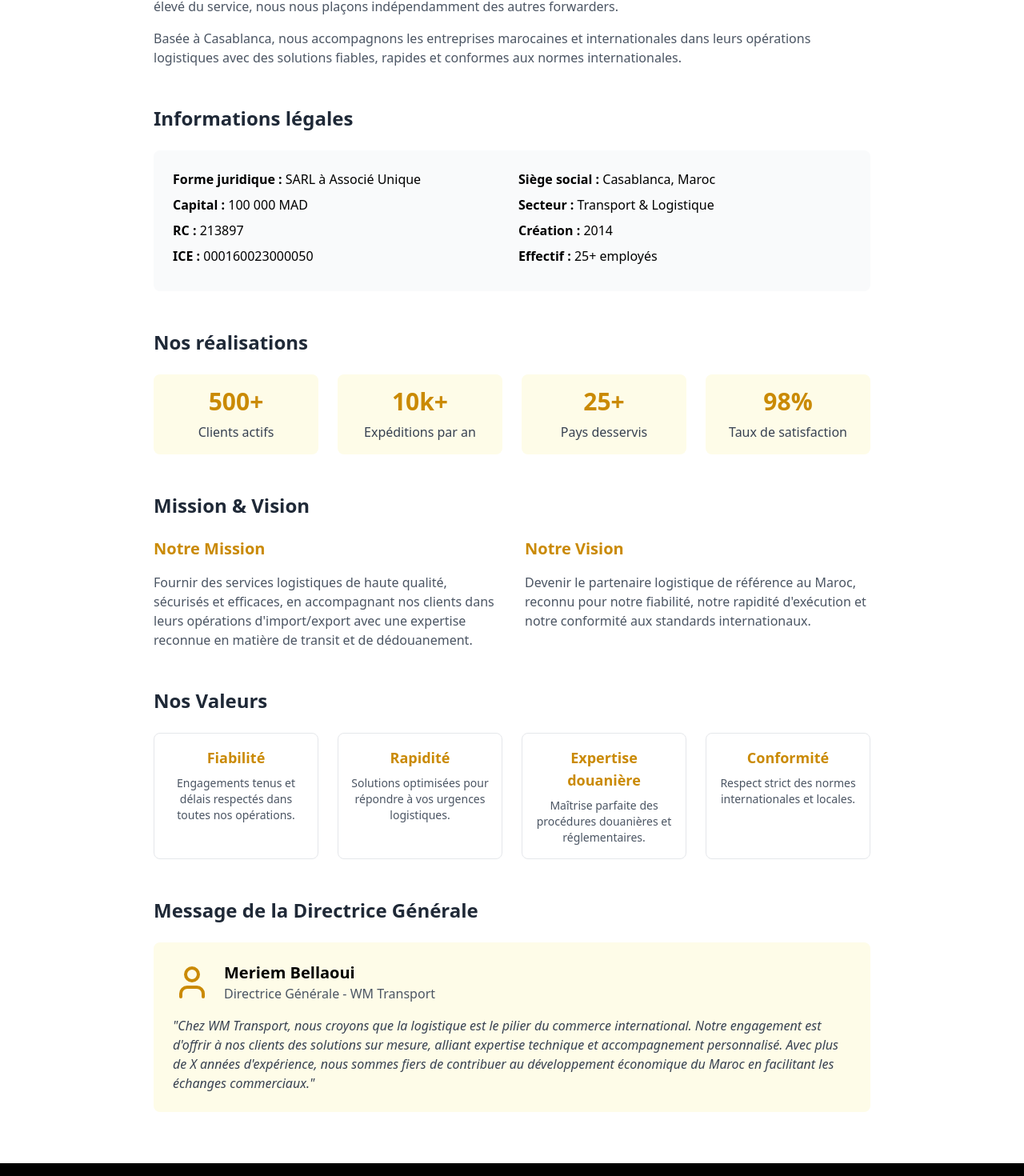
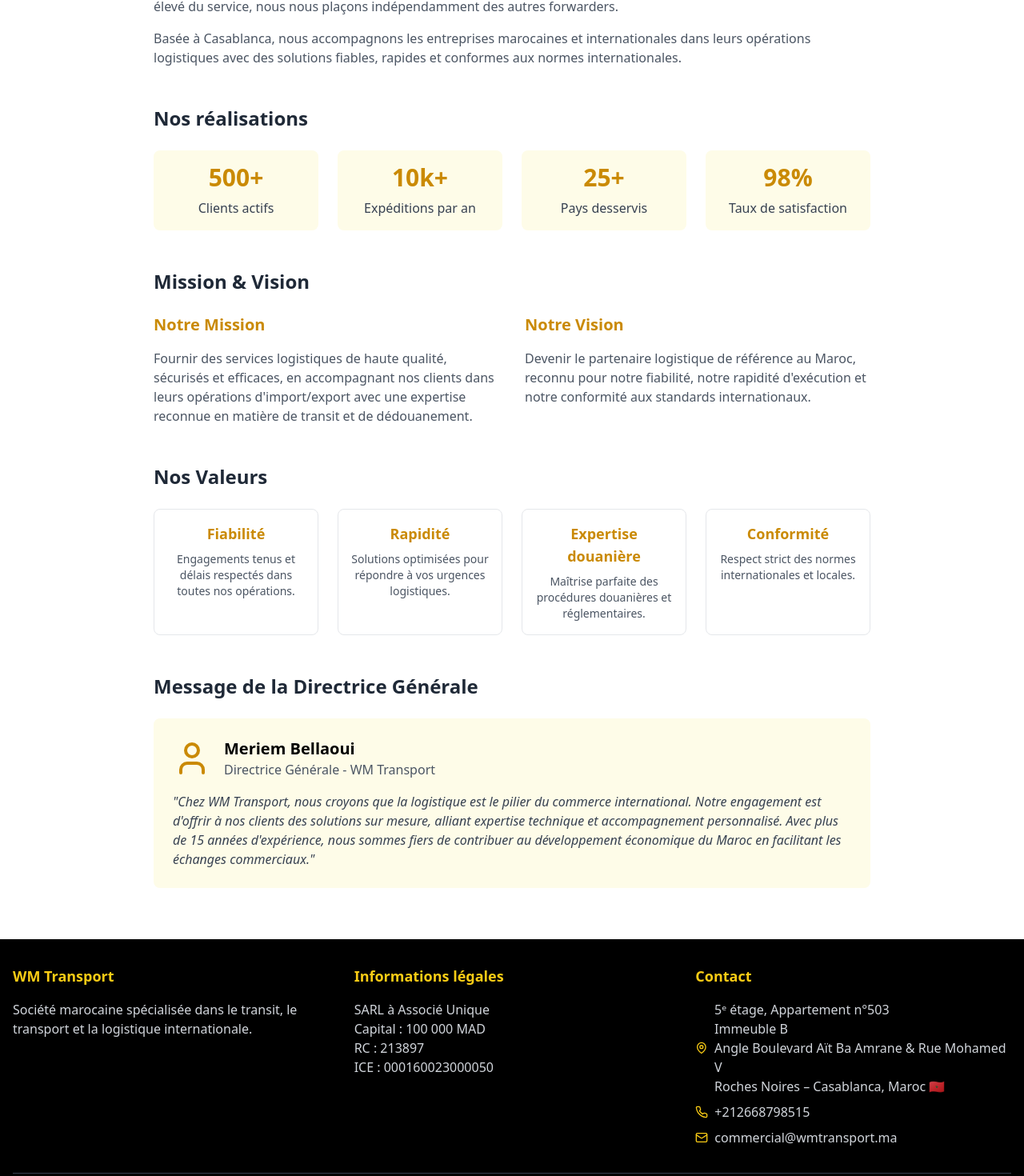
Before and after one commit to solexo/wmtransport, a React (Vite) app: page /about in a window 1280 px wide. Shown: the part 660-2130 px from the top of the page at 80% size. Built offline with nearby package versions, Linux system fonts and the light colour scheme.

Commit message:
Update contact info: change phone number to +212668798515, update experience to 15+ years, remove legal section and old email, update company description

```diff
--- a/src/components/Footer.tsx
+++ b/src/components/Footer.tsx
@@ -33,11 +33,11 @@
             </div>
             <div className="flex items-center mb-2">
               <Phone className="h-4 w-4 mr-2" />
-              <span className="text-gray-300">+212.678.676.295</span>
+              <span className="text-gray-300">+212668798515</span>
             </div>
             <div className="flex items-center">
               <Mail className="h-4 w-4 mr-2" />
-              <span className="text-gray-300">wm1transport@gmail.com<br />commercial@wmtransport.ma</span>
+              <span className="text-gray-300">commercial@wmtransport.ma</span>
             </div>
           </div>
         </div>
--- a/src/pages/About.tsx
+++ b/src/pages/About.tsx
@@ -6,7 +6,7 @@
     <>
       <Helmet>
         <title>À propos WM Transport Maroc - Transit Transport International Casablanca</title>
-        <meta name="description" content="WM Transport Maroc Casablanca - Société spécialisée transit douane transport international maritime aérien routier. Plus de 10 ans d'expérience logistique Maroc." />
+        <meta name="description" content="WM Transport Maroc Casablanca - Société spécialisée transit douane transport international maritime aérien routier. Plus de 15 ans d'expérience logistique Maroc." />
         <meta name="keywords" content="wm transport maroc, entreprise transport casablanca, transit maroc, transport international maroc, logistique casablanca, douane maroc" />
         <link rel="canonical" href="https://wmtransport.ma/about" />
       </Helmet>
@@ -40,25 +40,6 @@
             </p>
           </section>
 
-          <section className="mb-12">
-            <h2 className="text-2xl font-semibold mb-6 text-gray-800">Informations légales</h2>
-            <div className="bg-gray-50 p-6 rounded-lg">
-              <div className="grid grid-cols-1 md:grid-cols-2 gap-4">
-                <div>
-                  <p className="mb-2"><strong>Forme juridique :</strong> SARL à Associé Unique</p>
-                  <p className="mb-2"><strong>Capital :</strong> 100 000 MAD</p>
-                  <p className="mb-2"><strong>RC :</strong> 213897</p>
-                  <p className="mb-2"><strong>ICE :</strong> 000160023000050</p>
-                </div>
-                <div>
-                  <p className="mb-2"><strong>Siège social :</strong> Casablanca, Maroc</p>
-                  <p className="mb-2"><strong>Secteur :</strong> Transport & Logistique</p>
-                  <p className="mb-2"><strong>Création :</strong> 2014</p>
-                  <p className="mb-2"><strong>Effectif :</strong> 25+ employés</p>
-                </div>
-              </div>
-            </div>
-          </section>
 
           <section className="mb-12">
             <h2 className="text-2xl font-semibold mb-6 text-gray-800">Nos réalisations</h2>
@@ -134,7 +115,7 @@
                 </div>
               </div>
               <p className="text-gray-700 italic">
-                "Chez WM Transport, nous croyons que la logistique est le pilier du commerce international. Notre engagement est d'offrir à nos clients des solutions sur mesure, alliant expertise technique et accompagnement personnalisé. Avec plus de X années d'expérience, nous sommes fiers de contribuer au développement économique du Maroc en facilitant les échanges commerciaux."
+                "Chez WM Transport, nous croyons que la logistique est le pilier du commerce international. Notre engagement est d'offrir à nos clients des solutions sur mesure, alliant expertise technique et accompagnement personnalisé. Avec plus de 15 années d'expérience, nous sommes fiers de contribuer au développement économique du Maroc en facilitant les échanges commerciaux."
               </p>
             </div>
           </section>
--- a/src/pages/Contact.tsx
+++ b/src/pages/Contact.tsx
@@ -6,7 +6,7 @@
     <>
       <Helmet>
         <title>Contact WM Transport Maroc - Transit Transport Casablanca | WhatsApp Téléphone Email</title>
-        <meta name="description" content="Contact WM Transport Maroc Casablanca - Transit douane transport international. WhatsApp +212.678.676.295, téléphone, email professionnel Maroc." />
+        <meta name="description" content="Contact WM Transport Maroc Casablanca - Transit douane transport international. WhatsApp +212668798515, téléphone, email professionnel Maroc." />
         <meta name="keywords" content="contact wm transport maroc, transit casablanca, transport maroc contact, whatsapp transport casablanca, telephone fret maroc" />
         <link rel="canonical" href="https://wmtransport.ma/contact" />
       </Helmet>
@@ -19,11 +19,10 @@
             <h2 className="text-2xl font-semibold mb-6 text-gray-800">Questions? Commentaire?</h2>
             <p className="text-gray-600 mb-4 text-lg">Contacter nous sur :</p>
             <p className="text-gray-800 font-semibold mb-2">
-              <a href="tel:+212678676295" className="text-yellow-400 hover:text-yellow-300">+212.678.676.295</a>
+              <a href="tel:+212668798515" className="text-yellow-400 hover:text-yellow-300">+212668798515</a>
             </p>
             <p className="text-gray-600 mb-4">ou envoyez un e-mail sur :</p>
             <p className="text-gray-800 font-semibold">
-              <a href="mailto:wm1transport@gmail.com" className="text-yellow-400 hover:text-yellow-300">wm1transport@gmail.com</a><br />
               <a href="mailto:commercial@wmtransport.ma" className="text-yellow-400 hover:text-yellow-300">commercial@wmtransport.ma</a>
             </p>
             <div className="mt-6">
@@ -42,14 +41,14 @@
 
             <div className="flex flex-col sm:flex-row gap-4 justify-center">
               <a
-                href="https://wa.me/212678676295?text=Bonjour%20WM%20Transport%2C%20Je%20souhaite%20vous%20contacter%20pour%20des%20informations."
+                href="https://wa.me/212668798515?text=Bonjour%20WM%20Transport%2C%20Je%20souhaite%20vous%20contacter%20pour%20des%20informations."
                 className="bg-black hover:bg-gray-800 text-yellow-400 px-8 py-4 rounded-lg font-semibold transition-colors flex items-center justify-center text-lg"
               >
                 <MessageCircle className="h-6 w-6 mr-3" />
                 Nous contacter
               </a>
               <a
-                href="https://wa.me/212678676295?text=Bonjour%20WM%20Transport%2C%20Je%20souhaite%20r%C3%A9server%20un%20rendez-vous."
+                href="https://wa.me/212668798515?text=Bonjour%20WM%20Transport%2C%20Je%20souhaite%20r%C3%A9server%20un%20rendez-vous."
                 className="bg-black hover:bg-gray-800 text-yellow-400 px-8 py-4 rounded-lg font-semibold transition-colors flex items-center justify-center text-lg"
               >
                 <MessageCircle className="h-6 w-6 mr-3" />
@@ -80,7 +79,7 @@
                   <Phone className="h-6 w-6 text-yellow-400 mr-4" />
                   <div>
                     <h3 className="font-semibold text-gray-800 mb-2">Téléphone</h3>
-                    <p className="text-gray-600"><a href="tel:+212678676295" className="text-yellow-400 hover:text-yellow-300">+212.678.676.295</a></p>
+                    <p className="text-gray-600"><a href="tel:+212668798515" className="text-yellow-400 hover:text-yellow-300">+212668798515</a></p>
                   </div>
                 </div>
 
@@ -88,7 +87,7 @@
                   <Mail className="h-6 w-6 text-yellow-400 mr-4" />
                   <div>
                     <h3 className="font-semibold text-gray-800 mb-2">Email</h3>
-                    <p className="text-gray-600">wm1transport@gmail.com<br />commercial@wmtransport.ma</p>
+                    <p className="text-gray-600">commercial@wmtransport.ma</p>
                   </div>
                 </div>
               </div>
--- a/src/pages/Home.tsx
+++ b/src/pages/Home.tsx
@@ -17,7 +17,7 @@
             "@context": "https://schema.org",
             "@type": "Organization",
             "name": "WM Transport",
-            "description": "Société marocaine spécialisée dans le transit, le transport international et la logistique",
+            "description": "Société marocaine spécialisée dans le transit, le transport et la solution logistique internationale.",
             "url": "https://wmtransport.ma",
             "logo": "https://wmtransport.ma/logo.webp",
             "address": {
@@ -30,7 +30,7 @@
             },
             "contactPoint": {
               "@type": "ContactPoint",
-              "telephone": "+212-661-964-763",
+              "telephone": "+212668798515",
               "contactType": "customer service",
               "availableLanguage": "French"
             },
@@ -63,14 +63,14 @@
           </p>
           <div className="flex flex-col sm:flex-row gap-4 justify-center mb-8">
             <a
-              href="https://wa.me/212678676295?text=Bonjour%20WM%20Transport%2C%20Je%20souhaite%20vous%20contacter%20pour%20des%20informations."
+              href="https://wa.me/212668798515?text=Bonjour%20WM%20Transport%2C%20Je%20souhaite%20vous%20contacter%20pour%20des%20informations."
               className="bg-black hover:bg-gray-800 text-yellow-400 px-8 py-4 rounded-lg font-semibold transition-all duration-300 flex items-center justify-center shadow-lg hover:shadow-xl transform hover:-translate-y-1"
             >
               <MessageCircle className="h-5 w-5 mr-2" />
               Nous contacter
             </a>
             <a
-              href="https://wa.me/212678676295?text=Bonjour%20WM%20Transport%2C%20Je%20souhaite%20r%C3%A9server%20un%20rendez-vous."
+              href="https://wa.me/212668798515?text=Bonjour%20WM%20Transport%2C%20Je%20souhaite%20r%C3%A9server%20un%20rendez-vous."
               className="bg-black hover:bg-gray-800 text-yellow-400 px-8 py-4 rounded-lg font-semibold transition-all duration-300 flex items-center justify-center shadow-lg hover:shadow-xl transform hover:-translate-y-1"
             >
               Réserver un rendez-vous
--- a/src/pages/Services.tsx
+++ b/src/pages/Services.tsx
@@ -144,7 +144,7 @@
 
                   <div className="text-center">
                     <a
-                      href={`https://wa.me/212678676295?text=Bonjour%20WM%20Transport%2C%20Je%20souhaite%20obtenir%20des%20informations%20%2F%20un%20devis%20pour%20votre%20service%20de%20${service.title.toLowerCase()}.`}
+                      href={`https://wa.me/212668798515?text=Bonjour%20WM%20Transport%2C%20Je%20souhaite%20obtenir%20des%20informations%20%2F%20un%20devis%20pour%20votre%20service%20de%20${service.title.toLowerCase()}.`}
                       className="inline-flex items-center bg-black hover:bg-gray-800 text-yellow-400 px-6 py-3 rounded-lg font-semibold transition-colors"
                     >
                       <MessageCircle className="h-5 w-5 mr-2" />
```
Also changed, not shown: public/logo.webp.
